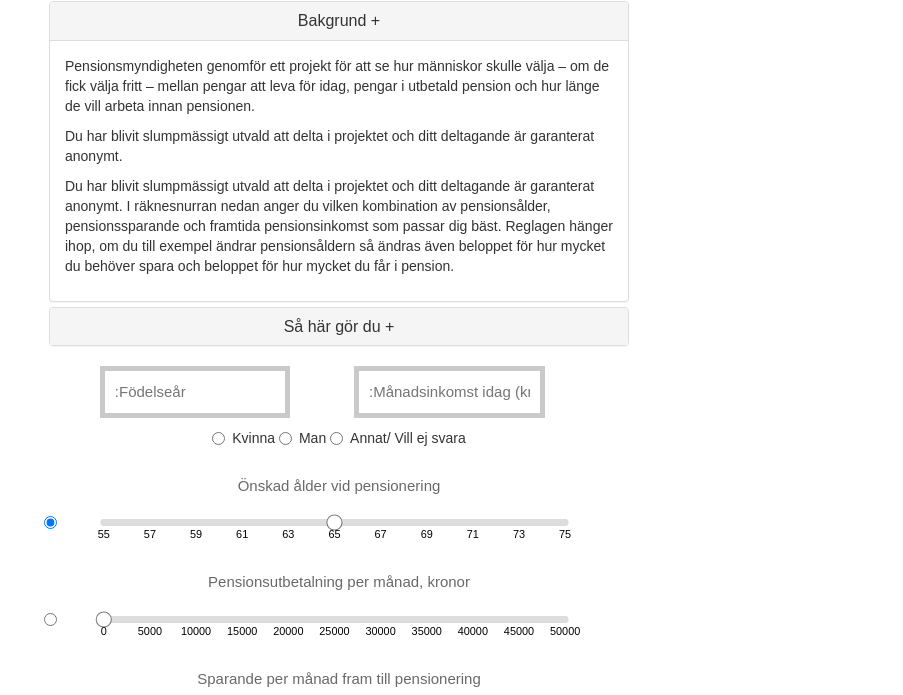
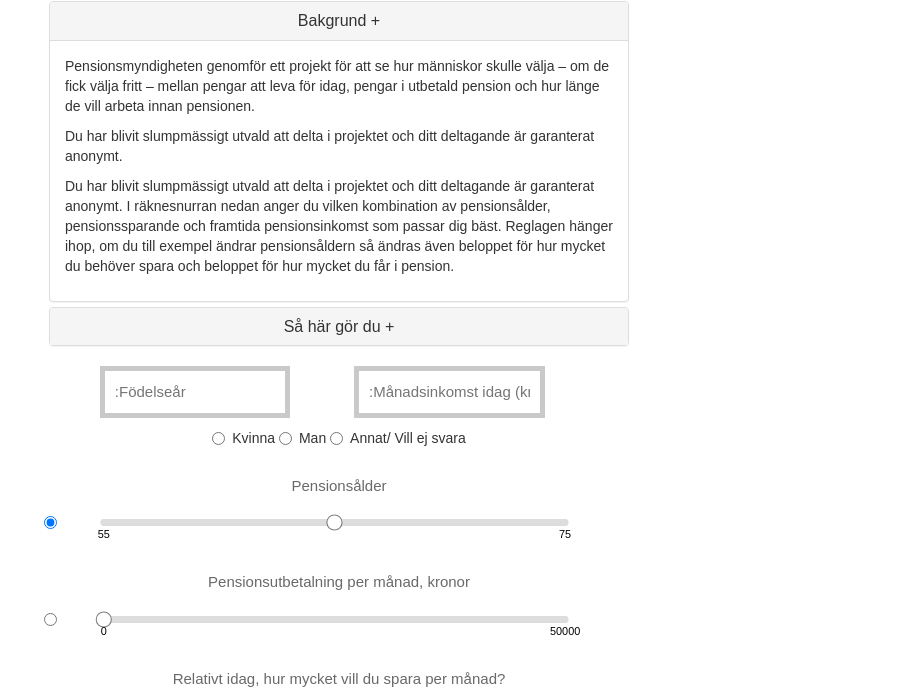
Before and after one commit to pewi1399/pensionsgyroskopet, a plain HTML site: page index.html in a window 1280 px wide. Shown: the part 62-757 px from the top of the page, without its empty margins (301-1204 px from the left). Drawn offline with Linux system fonts and the light colour scheme; some packages are replaced by stand-ins of ours; a script that the page names is missing.

Commit message:
update ui, remve slider

```diff
--- a/index.html
+++ b/index.html
@@ -324,7 +324,7 @@ display: none;
 
   <div class="row">
   <h3 id = labeltext>
-    Önskad ålder vid pensionering
+    Pensionsålder
   </h3>
   </div>
 
@@ -373,7 +373,7 @@ display: none;
 
   <div class="row">
   <h3 id = labeltext>
-    Sparande per månad fram till pensionering
+    Relativt idag, hur mycket vill du spara per månad?
   </h3>
 
   <!-- row 4 savings goes here -->
@@ -798,7 +798,7 @@ $('input[name^="f2"]').change(function() {
 //------------------------------------------------------------------------------
 
 //------------------- Activate sliders and callbacks ---------------------------
-    var s1 = slider2(55,75,"alder"), s2 = slider2(0,50*1000,"utbet"), s3 = slider2(0,50*1000, "income");
+    var s1 = slider2(55,75,"alder"), s2 = slider2(0,50*1000,"utbet"), s3 = slider2((50*1000*-0.185),50*1000, "income");
 
     var slider11 = d3.select("#x1").append("svg").call(s1);
     var slider22 = d3.select("#x2").append("svg").call(s2);
--- a/slider2.js
+++ b/slider2.js
@@ -100,10 +100,14 @@ if(type == "income"){
         );
 
     if(type == "alder"){
-      var tickmarks = [55,57,59,61,63,65,67,69,71,73,75]
+      var tickmarks = [55, 75]
 
-    } else {
-      var tickmarks  = x.ticks(10)
+    } else if(type == "income") {
+
+      var tickmarks  = [x.domain()[0], 0, x.domain()[1]]
+
+    } else  {
+      var tickmarks  = x.ticks(1)
 
     }
 
@@ -163,25 +167,25 @@ if(type == "income"){
       .attr("transform", "translate(" + (margin.left)+ "," + height /2.2 + ")");
       //.attr("transform", "translate(" + (margin.left)+ "," + height / 3.5 + ")");
 
-      slider.selectAll(".income")
-      .data([1]).enter()
-      .append("line")
-          .attr("class", "income")
-          .attr("stroke", "MediumSeaGreen")
-          .attr("stroke-width", "8px")
-          .attr("stroke-linecap", "round")
-          .attr("x1", x(0))
-          .attr("x2", x(d2))
-          .attr("transform", "translate(0," + 50 + ")")
+      // slider.selectAll(".income")
+      // .data([1]).enter()
+      // .append("line")
+      //     .attr("class", "income")
+      //     .attr("stroke", "MediumSeaGreen")
+      //     .attr("stroke-width", "8px")
+      //     .attr("stroke-linecap", "round")
+      //     .attr("x1", x(0))
+      //     .attr("x2", x(d2))
+      //     .attr("transform", "translate(0," + 50 + ")")
 
-      slider.selectAll(".incometext")
-      .data([1]).enter()
-      .append("text")
-      .attr("class", "incometext")
-      .attr("text-anchor", "middle")
-      .attr("x", x.range()[1]/2) // place text in middle of plot
-      .attr("transform", "translate(0," + 36 + ")")
-      .text("Bruttoinkomst idag")
+      // slider.selectAll(".incometext")
+      // .data([1]).enter()
+      // .append("text")
+      // .attr("class", "incometext")
+      // .attr("text-anchor", "middle")
+      // .attr("x", x.range()[1]/2) // place text in middle of plot
+      // .attr("transform", "translate(0," + 36 + ")")
+      // .text("Bruttoinkomst idag")
 
     }
 
```
